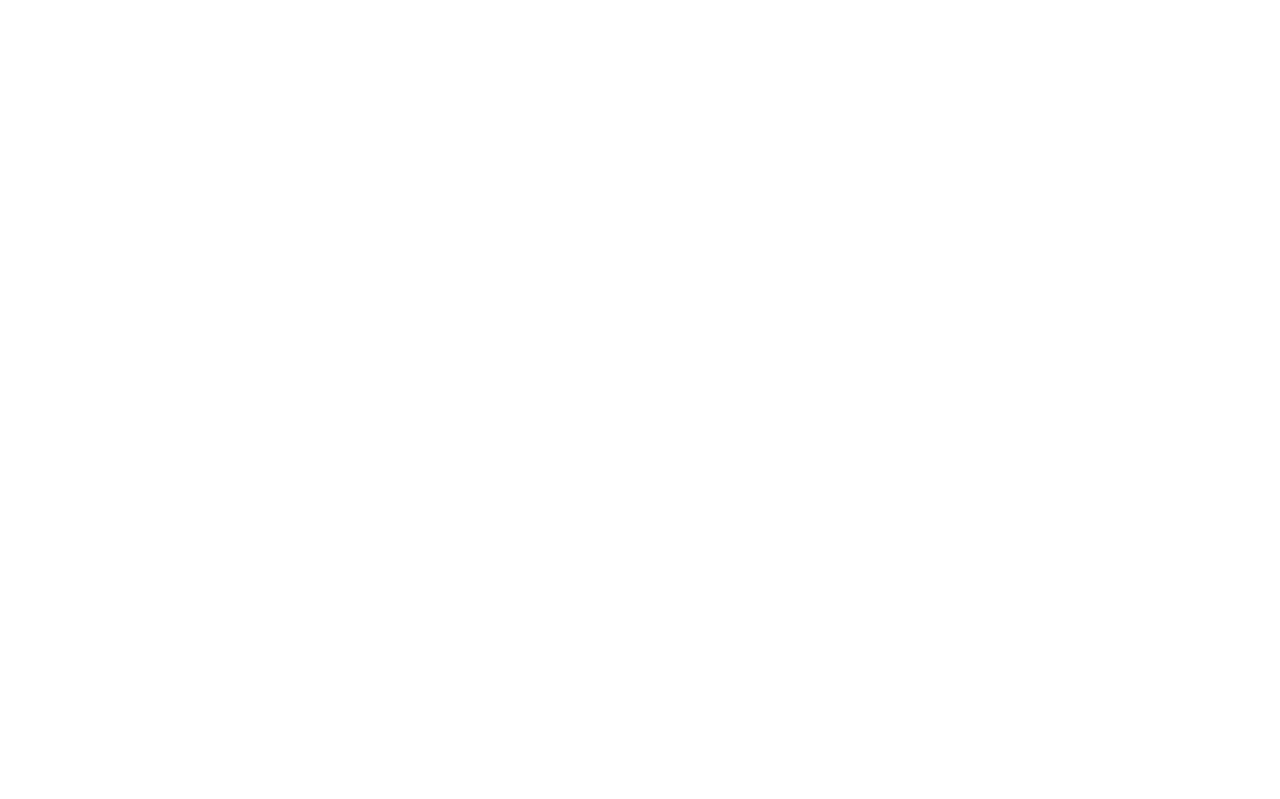
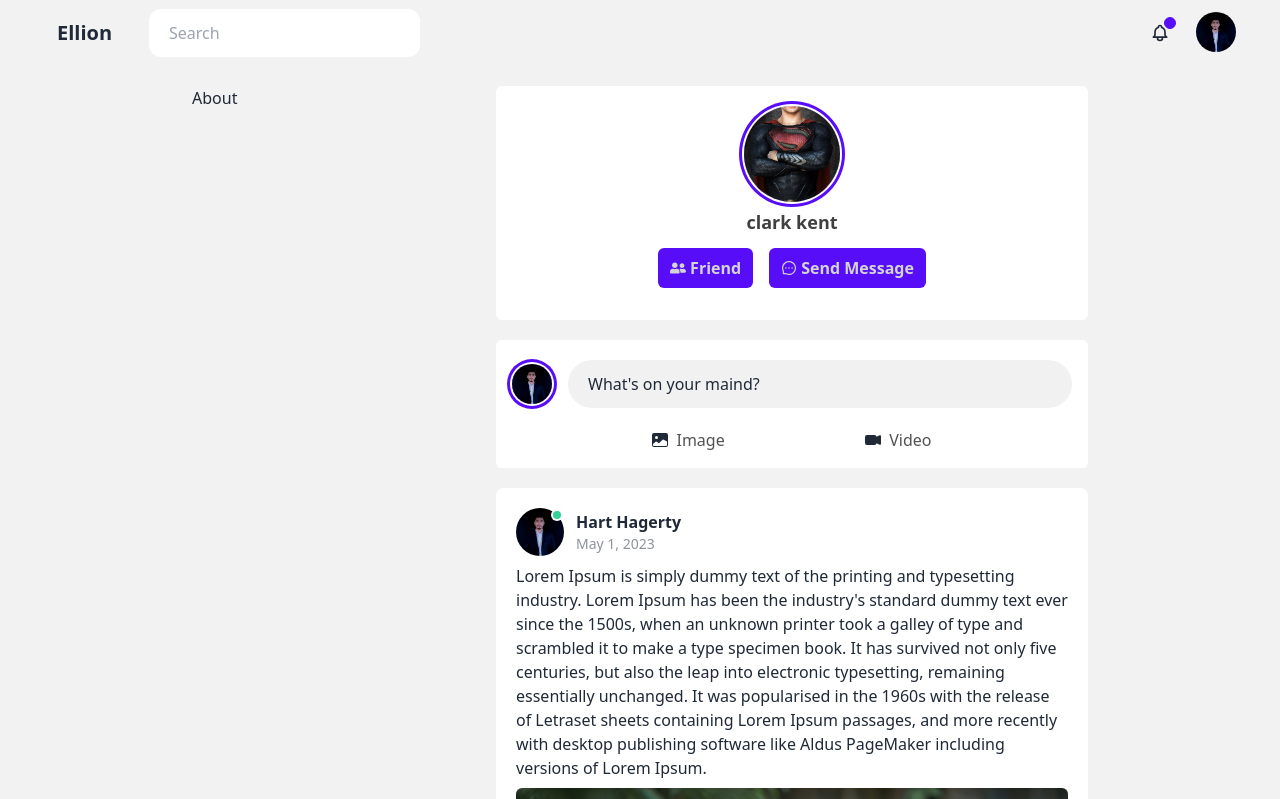
Before and after one commit to hasibul-kabir/ellion-socialmedia-client, a React (Create React App) app: page /profile/1 in a window 1280 px wide. Before the commit this address had no page. Shown: the top 799 px of the page. Built offline with nearby package versions, Linux system fonts and the light colour scheme.

Commit message:
profile page post design

```diff
--- a/src/App.js
+++ b/src/App.js
@@ -1,11 +1,13 @@
 import { Route, Routes } from "react-router-dom";
 import Home from "./pages/Home";
+import Profile from "./pages/Profile";
 
 
 function App() {
   return (
     <Routes>
       <Route path="/feed" element={<Home />} />
+      <Route path="/profile/:Id" element={<Profile />} />
     </Routes>
 
   );
--- a/src/components/Home/LeftPart/Systems.js
+++ b/src/components/Home/LeftPart/Systems.js
@@ -7,7 +7,7 @@
 
 const Systems = () => {
     return (
-        <div className='p-3 w-full rounded-md bg-base-100'>
+        <div className='p-3 w-full rounded-md bg-base-100 sticky top-[10%]'>
             <EachUser />
 
             <div className='mt-2 flex flex-col gap-y-1'>
--- /dev/null
+++ b/src/components/Profile/About.js
@@ -0,0 +1,9 @@
+import React from 'react'
+
+const About = () => {
+    return (
+        <div>About</div>
+    )
+}
+
+export default About
--- /dev/null
+++ b/src/components/Profile/ProfileStatus.js
@@ -0,0 +1,41 @@
+import React from 'react'
+import avatar from '../../assets/images/profile1.jpg';
+
+
+import { FaUserFriends } from 'react-icons/fa';
+import { HiUserAdd } from 'react-icons/hi';
+import { AiOutlineMessage } from 'react-icons/ai';
+
+const ProfileStatus = () => {
+    return (
+        <div className="bg-base-100 rounded-md mb-5 px-4">
+            <div className='text-center py-5'>
+                <div className="avatar">
+                    <div className="w-24 rounded-full ring ring-primary ring-offset-base-100 ring-offset-2">
+                        <img src={avatar} alt='profile-image' />
+                    </div>
+                </div>
+                <h5 className=' text-lg font-bold text-neutral-700'>clark kent</h5>
+
+                <div className='flex justify-center gap-x-4 items-center py-3 text-base font-semibold text-neutral-300'>
+                    {/* <div className='flex gap-x-1 items-center px-3 py-2 rounded-md bg-primary'>
+                        <HiUserAdd />
+                        <p>Add Friend</p>
+                    </div> */}
+                    <div className='flex gap-x-1 items-center px-3 py-2 rounded-md bg-primary'>
+                        <FaUserFriends />
+                        <p>Friend</p>
+                    </div>
+
+                    <div className='flex gap-x-1 items-center px-3 py-2 rounded-md bg-primary'>
+                        <AiOutlineMessage />
+                        <p>Send Message</p>
+                    </div>
+                </div>
+
+            </div>
+        </div>
+    )
+}
+
+export default ProfileStatus
--- a/src/pages/Profile.js
+++ b/src/pages/Profile.js
@@ -0,0 +1,33 @@
+import React from 'react'
+import Layout from '../components/Layouts/Layout'
+import CreatePost from '../components/Home/createPost/CreatePost'
+import FeedPosts from '../components/Home/feedPosts/FeedPosts'
+import ProfileStatus from '../components/Profile/ProfileStatus'
+import About from '../components/Profile/About'
+
+
+const Profile = () => {
+    return (
+        <Layout>
+            <div className='mx-5 md:mx-10 mt-5 grid md:grid-cols-8 grid-cols-1 md:gap-x-4'>
+                <div className='hidden md:block'></div>
+
+                <div className='hidden md:block col-span-2'>
+                    <About />
+                </div>
+
+                <div className='feed col-span-4 flex flex-col'>
+                    <ProfileStatus />
+                    <CreatePost />
+                    <FeedPosts />
+                </div>
+
+                <div className='hidden md:block'>
+
+                </div>
+            </div>
+        </Layout>
+    )
+}
+
+export default Profile
```
Also changed, not shown: src/assets/images/profile1.jpg (added), src/pages/About.js (deleted).
